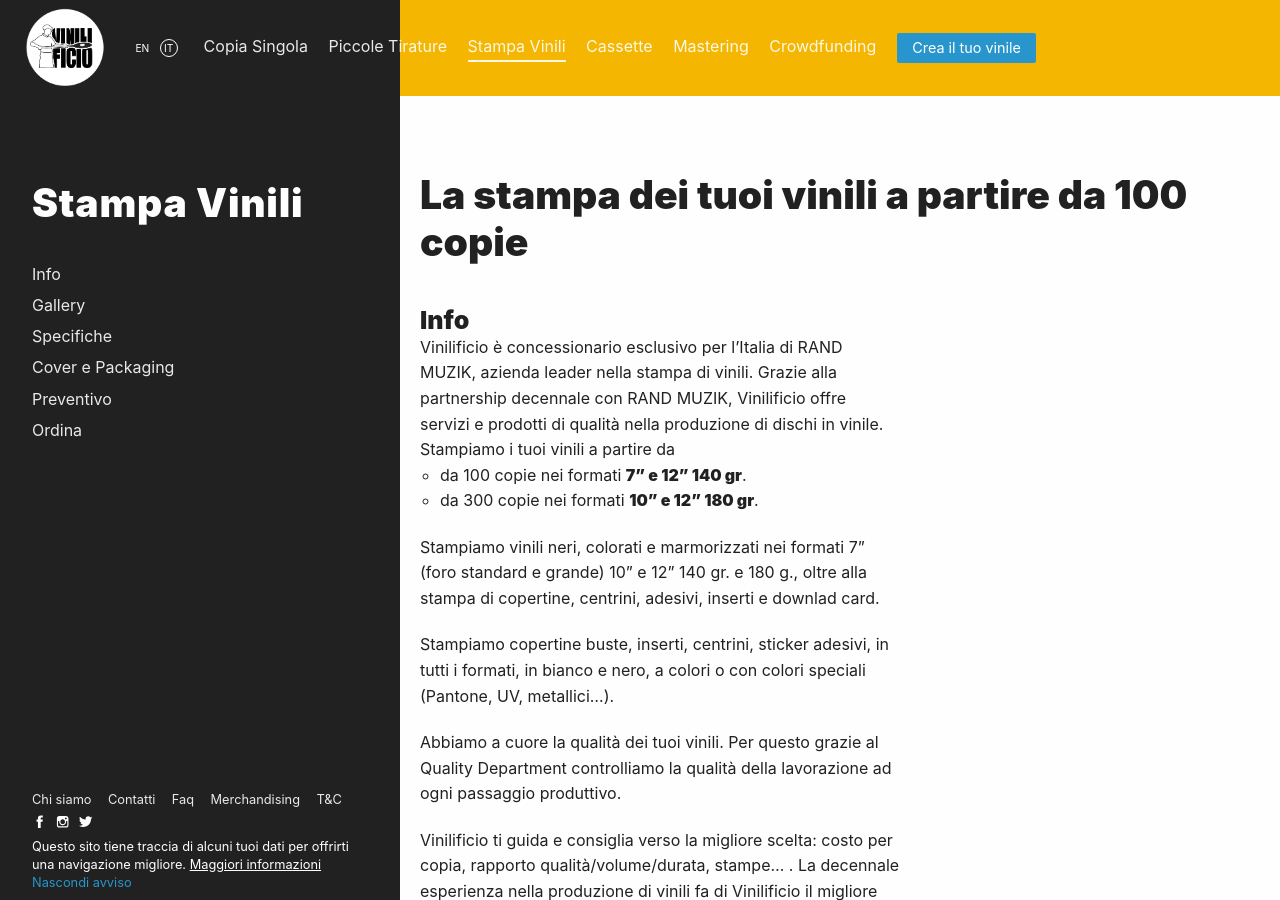
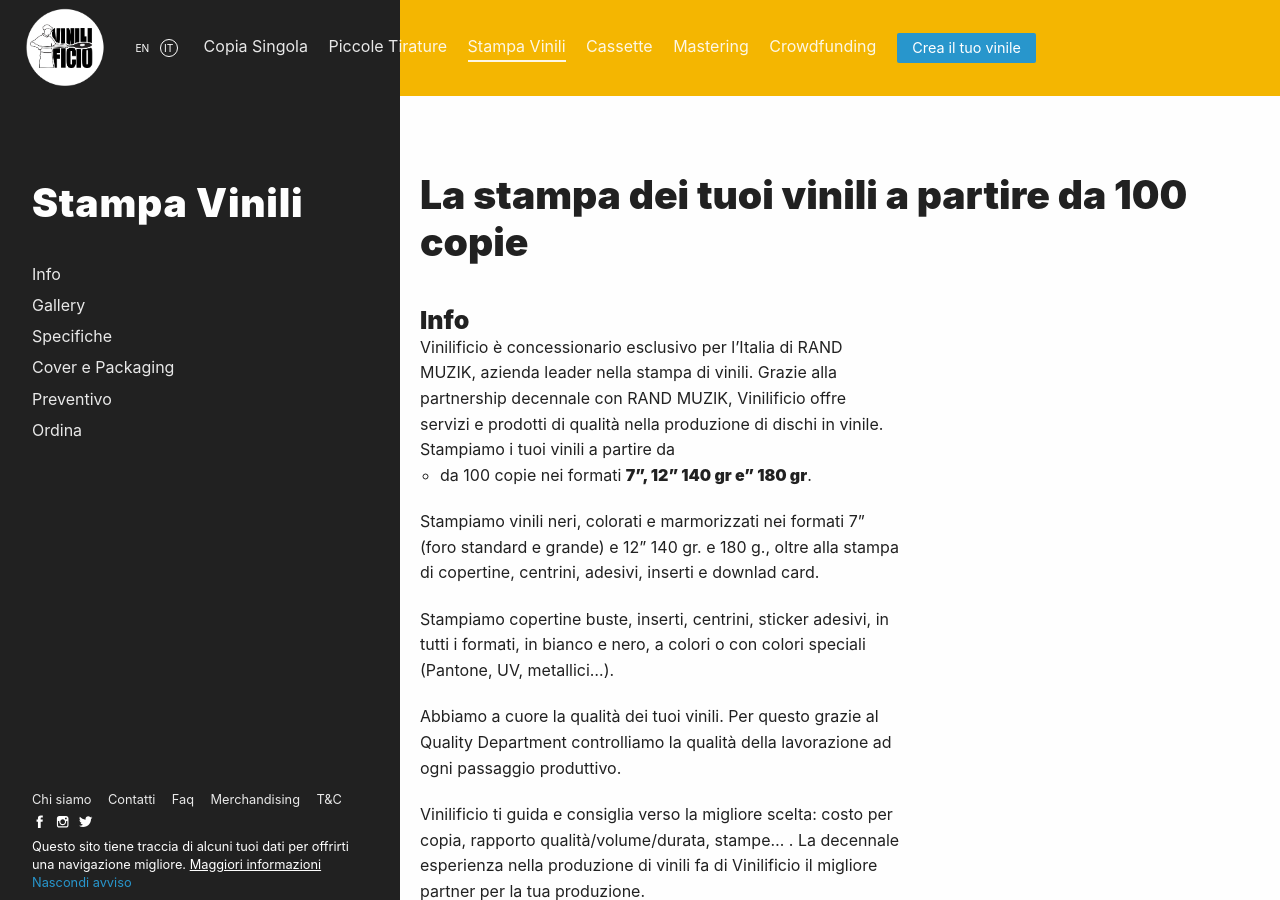
Before and after one commit to Vinilificio/vinilificio.com, a Jekyll site: the page built from _pages/stampa-vinili.md, in a window 1280 px wide and 900 px high. Built offline with Jekyll 4.4.1, drawn with Linux system fonts in a browser that asks for light colours; nearby versions of some CDN libraries; comment, search, counter and statistics services are not loaded.

Commit message:
Update stampa-vinili.md

```diff
--- a/_pages/stampa-vinili.md
+++ b/_pages/stampa-vinili.md
@@ -26,10 +26,9 @@
 Vinilificio è concessionario esclusivo per l'Italia di RAND MUZIK, azienda leader nella stampa di vinili. Grazie alla partnership decennale con RAND MUZIK, Vinilificio offre servizi e prodotti di qualità nella produzione di dischi in vinile.
 Stampiamo i tuoi vinili a partire da
 
-* da 100 copie nei formati **7" e 12" 140 gr**.
-* da 300 copie nei formati **10" e 12" 180 gr**.
+* da 100 copie nei formati **7", 12" 140 gr e" 180 gr**.
 
-Stampiamo vinili neri, colorati e marmorizzati nei formati 7" (foro standard e grande) 10" e 12" 140 gr. e 180 g., oltre alla stampa di copertine, centrini, adesivi, inserti e downlad card.
+Stampiamo vinili neri, colorati e marmorizzati nei formati 7" (foro standard e grande) e 12" 140 gr. e 180 g., oltre alla stampa di copertine, centrini, adesivi, inserti e downlad card.
 
 Stampiamo copertine buste, inserti, centrini, sticker adesivi, in tutti i formati, in bianco e nero, a colori o con colori speciali (Pantone, UV, metallici...).
 
```
